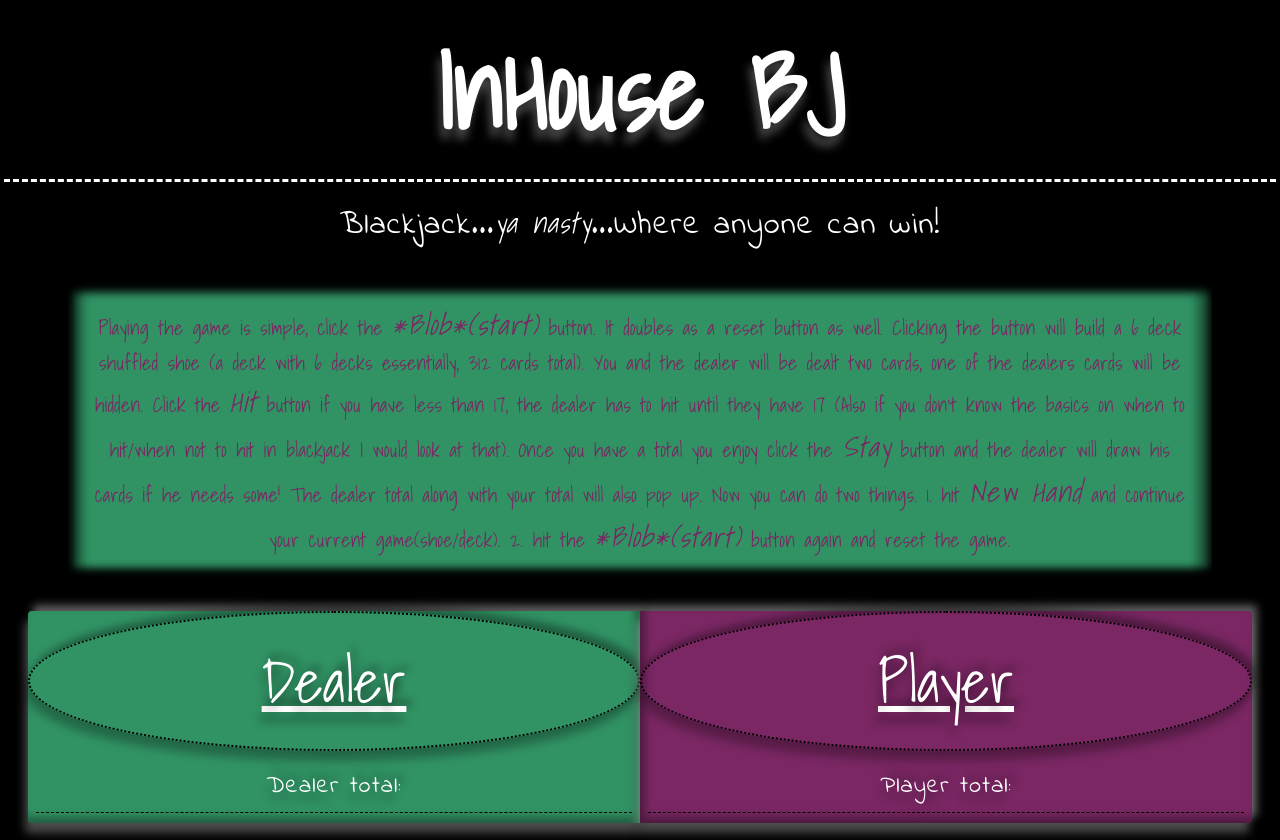
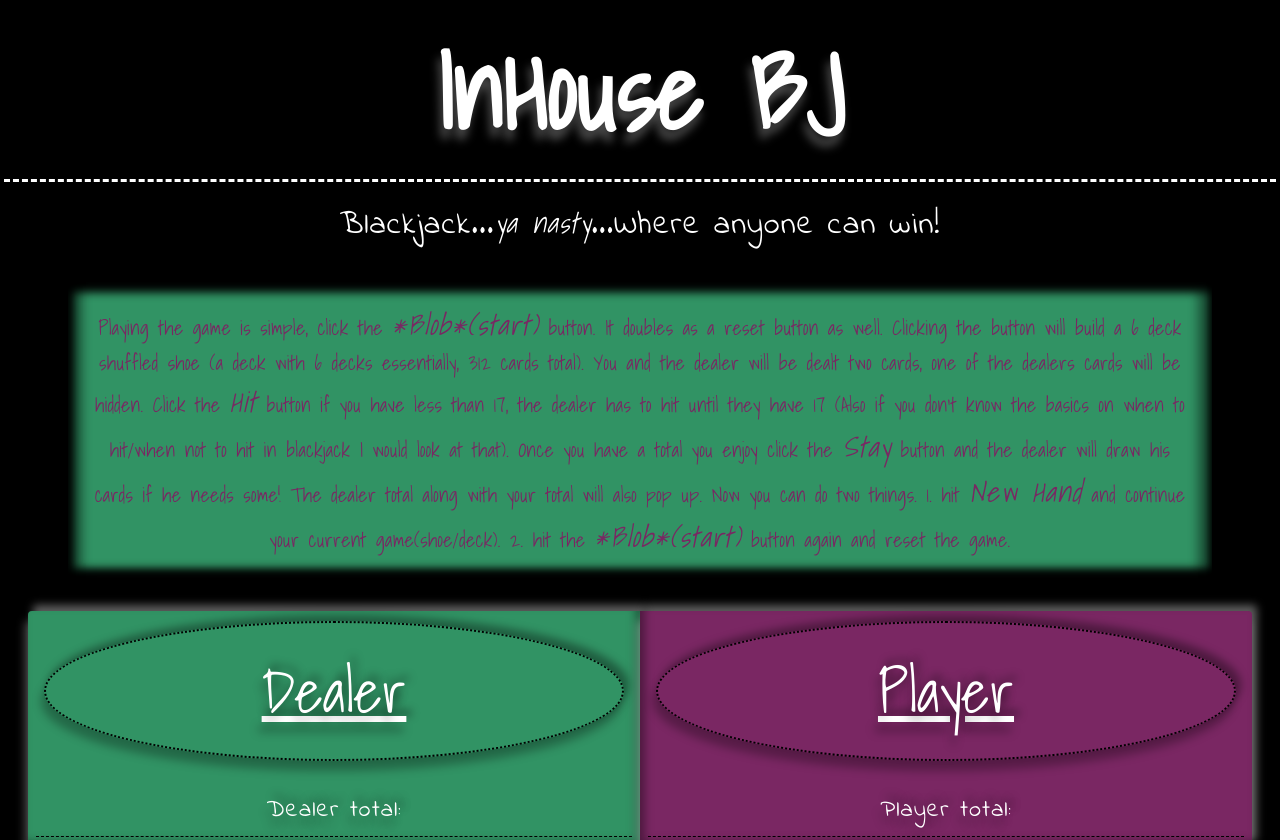
Before and after one commit to Shi-Theproducer-3/IHD_BJ, a plain HTML site: page index.html in a window 1280 px wide. Shown: the top 840 px of the page. Drawn offline with Linux system fonts and the light colour scheme.

Commit message:
Update IHDBJ.css

```diff
--- a/IHDBJ.css
+++ b/IHDBJ.css
@@ -23,6 +23,7 @@ h1 {
 }
 
 h2 {
+  margin: 10px 1rem 24px;
   font-size: 3.75rem;
   font-weight: 500;
   padding: 20px;
```
